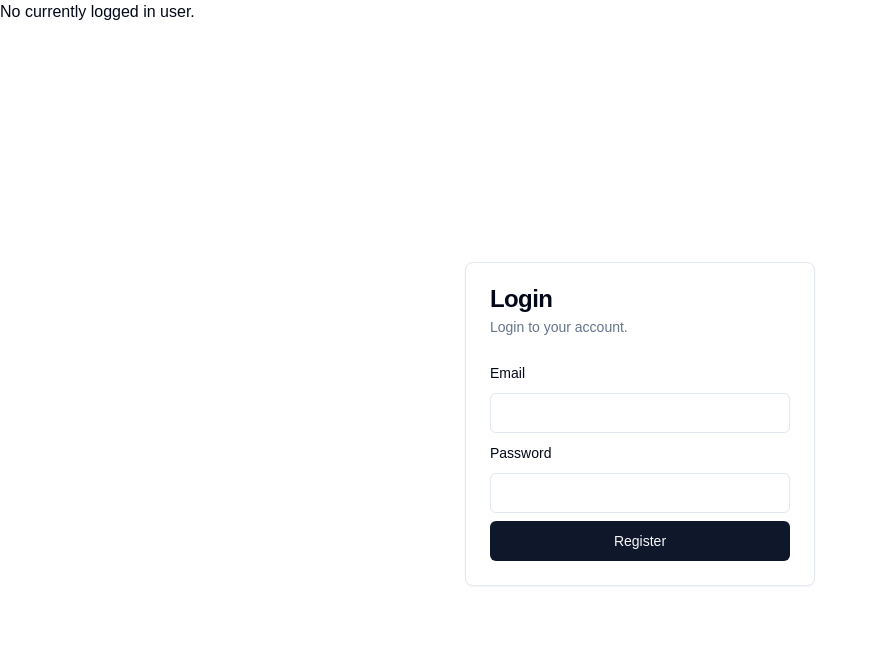
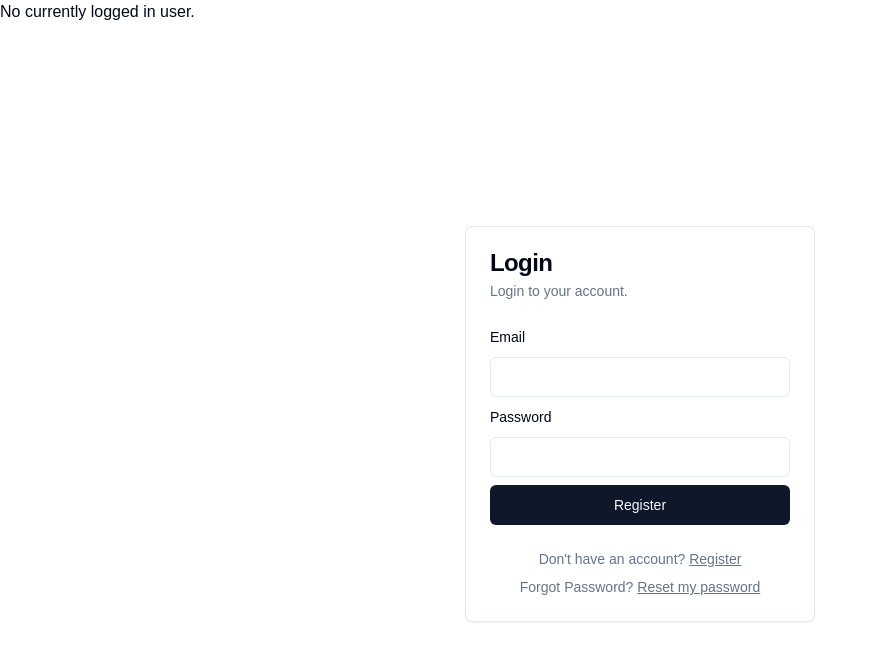
Before and after one commit to ceduardogodoi/next-auth-course, a Next.js app: page /login in a window 1280 px wide. Shown: the top 660 px of the page, without its empty margins (0-877 px from the left). Built offline with nearby package versions, Linux system fonts and the light colour scheme; no server answers.

Commit message:
feat: missing auth links

```diff
--- a/src/app/login/actions.ts
+++ b/src/app/login/actions.ts
@@ -30,7 +30,10 @@ export async function loginWithCredentials(credentials: CredentialsArgs) {
       password: credentials.password,
       redirect: false,
     });
-  } catch (error) {
-    console.error(error);
+  } catch {
+    return {
+      error: true,
+      message: "Incorrect user or password",
+    };
   }
 }
--- a/src/app/login/page.tsx
+++ b/src/app/login/page.tsx
@@ -9,6 +9,7 @@ import {
   Card,
   CardContent,
   CardDescription,
+  CardFooter,
   CardHeader,
   CardTitle,
 } from "@/components/ui/card";
@@ -23,6 +24,7 @@ import {
 import { Input } from "@/components/ui/input";
 import { passwordSchema } from "@/validation/password-schema";
 import { loginWithCredentials } from "./actions";
+import Link from "next/link";
 
 const formSchema = z.object({
   email: z.string().email(),
@@ -45,6 +47,9 @@ export default function LoginPage() {
   const handleSubmit: SubmitHandler<FormSchema> = async (data) => {
     const response = await loginWithCredentials(data);
     if (response?.error != null) {
+      form.setError("root", {
+        message: response.message,
+      });
     } else {
       router.push("/my-account");
     }
@@ -95,11 +100,32 @@ export default function LoginPage() {
                   )}
                 />
 
+                {form.formState.errors.root?.message != null && (
+                  <FormMessage>
+                    {form.formState.errors.root.message}
+                  </FormMessage>
+                )}
                 <Button type="submit">Register</Button>
               </fieldset>
             </form>
           </Form>
         </CardContent>
+
+        <CardFooter className="flex-col gap-2">
+          <div className="text-muted-foreground text-sm">
+            Don&apos;t have an account?{" "}
+            <Link href="/register" className="underline">
+              Register
+            </Link>
+          </div>
+
+          <div className="text-muted-foreground text-sm">
+            Forgot Password?{" "}
+            <Link href="/password-reset" className="underline">
+              Reset my password
+            </Link>
+          </div>
+        </CardFooter>
       </Card>
     </main>
   );
--- a/src/app/register/page.tsx
+++ b/src/app/register/page.tsx
@@ -5,6 +5,7 @@ import {
   Card,
   CardContent,
   CardDescription,
+  CardFooter,
   CardHeader,
   CardTitle,
 } from "@/components/ui/card";
@@ -134,6 +135,15 @@ export default function RegisterPage() {
               </form>
             </Form>
           </CardContent>
+
+          <CardFooter className="flex-col gap-2">
+            <div className="text-muted-foreground text-sm">
+              Already have an account?{" "}
+              <Link href="/login" className="underline">
+                Login
+              </Link>
+            </div>
+          </CardFooter>
         </Card>
       )}
     </main>
```
